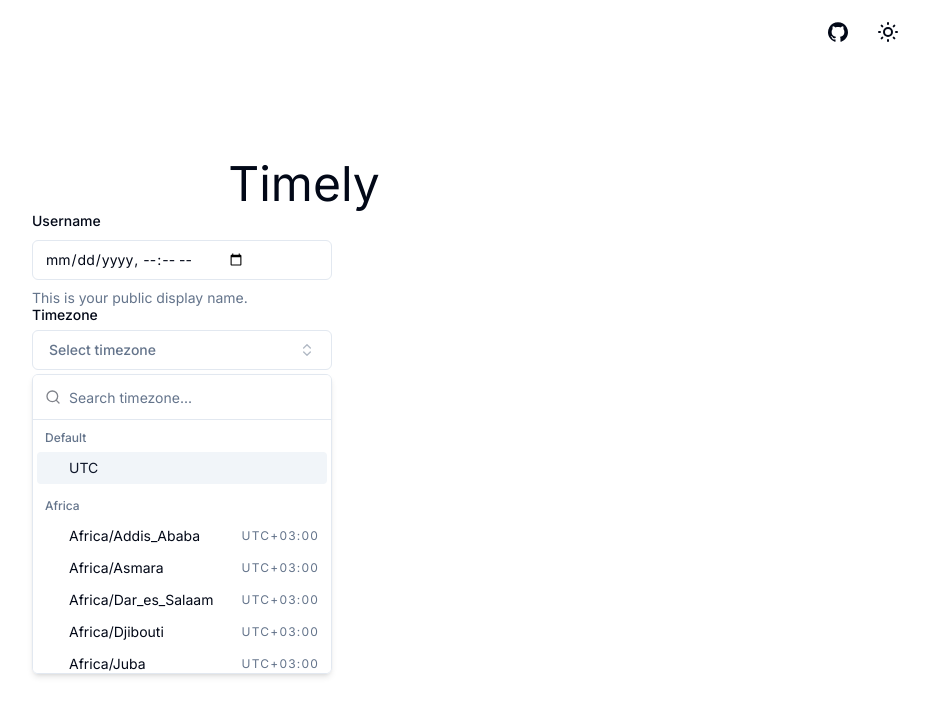
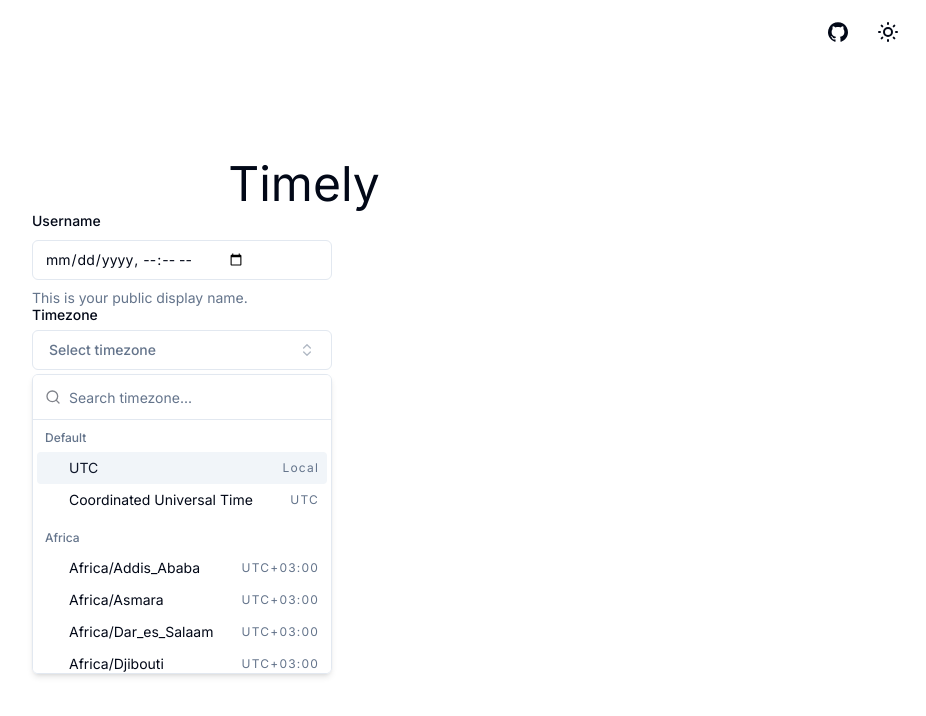
Before and after one commit to jonathanruiz/timely, a Next.js app: page / in a window 1280 px wide. Both pictures are taken after a click on the button "Select timezone". Shown: the top 716 px of the page, without its empty margins (336-1262 px from the left). Built offline with nearby package versions, Linux system fonts and the light colour scheme.

Commit message:
added UTC to default

```diff
--- a/src/app/page.tsx
+++ b/src/app/page.tsx
@@ -25,7 +25,18 @@ const schema = z.object({
     timezone: z.string().nonempty({ message: "Timezone is required" }),
 })
 
-const localTimezone = Intl.DateTimeFormat().resolvedOptions().timeZone
+const localTimezone = {
+    group: "Local",
+    timezone: Intl.DateTimeFormat().resolvedOptions().timeZone,
+    label: "Local timezone",
+}
+
+// Get Coordinated Universal Timezone
+const utc = {
+    group: "UTC",
+    timezone: "Coordinated Universal Time",
+    label: "Coordinated Universal Time (UTC)",
+}
 
 export default function Home() {
     const form = useForm({
@@ -90,19 +101,38 @@ export default function Home() {
                                             <CommandEmpty>No timezone found.</CommandEmpty>
                                             <CommandGroup key="default" heading="Default">
                                                 <CommandItem
-                                                    value={localTimezone}
+                                                    value={localTimezone.timezone}
                                                     key="default"
                                                     onSelect={() => {
-                                                        form.setValue("timezone", localTimezone)
+                                                        form.setValue("timezone", localTimezone.timezone)
                                                     }}
                                                 >
                                                     <Check
                                                         className={cn(
                                                             "mr-2 h-4 w-4",
-                                                            localTimezone === field.value ? "opacity-100" : "opacity-0"
+                                                            localTimezone.timezone === field.value
+                                                                ? "opacity-100"
+                                                                : "opacity-0"
                                                         )}
                                                     />
-                                                    <span>{localTimezone}</span>
+                                                    <span>{localTimezone.timezone}</span>
+                                                    <CommandShortcut>{localTimezone.group}</CommandShortcut>
+                                                </CommandItem>
+                                                <CommandItem
+                                                    value={utc.timezone}
+                                                    key="default"
+                                                    onSelect={() => {
+                                                        form.setValue("timezone", utc.timezone)
+                                                    }}
+                                                >
+                                                    <Check
+                                                        className={cn(
+                                                            "mr-2 h-4 w-4",
+                                                            utc.timezone === field.value ? "opacity-100" : "opacity-0"
+                                                        )}
+                                                    />
+                                                    <span>{utc.timezone}</span>
+                                                    <CommandShortcut>{utc.group}</CommandShortcut>
                                                 </CommandItem>
                                             </CommandGroup>
                                             {groups.map((group) => (
--- a/src/lib/tz.ts
+++ b/src/lib/tz.ts
@@ -1187,7 +1187,7 @@ export const IANA_TIMEZONES = [
         timezone: "Atlantic/St_Helena",
         label: "Atlantic/St_Helena (GMT)",
     },
-    { group: "UTC", timezone: "UTC", label: "UTC (UTC)" },
+    { group: "UTC", timezone: "Coordinated Universal Time", label: "Coordinated Universal Time (UTC)" },
     // UTC-01:00
     {
         group: "UTC-01:00",
@@ -2022,4 +2022,5 @@ export const IANA_TIMEZONES_GROUPS = [
     "Europe",
     "Indian",
     "Pacific",
+    "Coordinated Universal Time",
 ]
```
